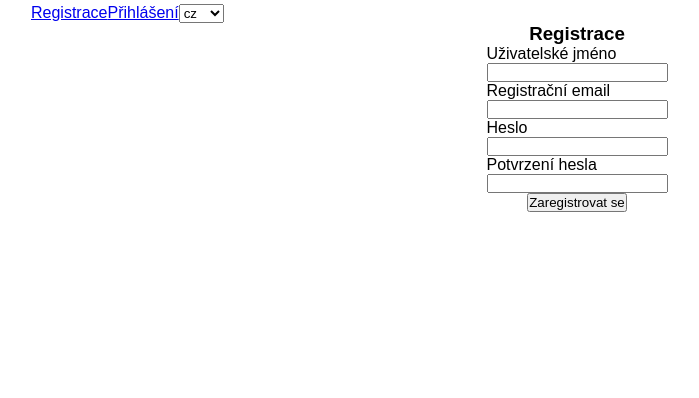
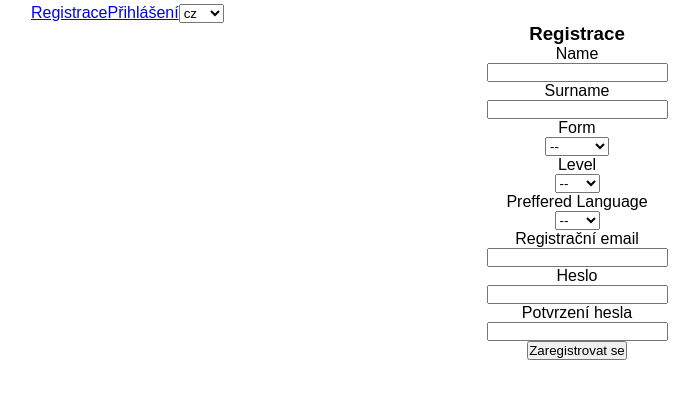
Before and after one commit to jaroslavhuss/subjectmanmern, a React (Create React App) app in the folder client/: page /registration in a window 1280 px wide. Shown: the top 398 px of the page, without its empty margins (63-762 px from the left). Built offline with nearby package versions, Linux system fonts and the light colour scheme; no server answers.

Commit message:
student update

```diff
--- a/client/src/routes/Register.tsx
+++ b/client/src/routes/Register.tsx
@@ -8,7 +8,12 @@ import { authUserFailed } from "../store/reducers/auth";
 import { useNavigate } from "react-router-dom";
 const Register = () => {
     const navigate = useNavigate();
-    const [username, setUsername] = useState<string>("")
+    //const [username, setUsername] = useState<string>("");
+    const [name, setName] = useState<string>("");
+    const [surname, setSurname] = useState<string>("");
+    const [form, setForm] = useState<string>("");
+    const [level, setLevel] = useState<string>("");
+    const [prefferedLanguage, setPrefferedLanguage] = useState<string>("");
     const [email, setEmail] = useState<string>("")
     const [password, setPassword] = useState<string>("")
     const [confirmedPassword, setConfirmedPassword] = useState<string>("")
@@ -21,25 +26,18 @@ const Register = () => {
     })
     const submitForm = async (e: any) => {
         e.preventDefault();
-        if (username.length <= 5) {
-            //
-            dispatch(authUserFailed())
-            setErrorMessage("Username is missing")
-            setErrorStatus(false)
-        } else if (!validator.isEmail(email)) {
-            setErrorMessage("Email is missing or this is invalid email")
+        if (name === "" && surname === "" && form === "" && level === "" && prefferedLanguage === "") {
+            setErrorMessage("All fields are mandatory")
             setErrorStatus(false)
             dispatch(authUserFailed())
-        } else if (password.length < 1 && password.length > 5) {
-            setErrorMessage("Password is missing or its length is lesser than 6 characters")
+        }
+        else if (password !== confirmedPassword) {
+            setErrorMessage("Passwords does not match!")
             setErrorStatus(false)
             dispatch(authUserFailed())
-        } else if (confirmedPassword.length < 1) {
-            dispatch(authUserFailed())
-            setErrorMessage("Confirmed password is missing")
-            setErrorStatus(false)
-        } else if (password !== confirmedPassword) {
-            setErrorMessage("Password does not match the confirmed password")
+        }
+        else if (!validator.isEmail(email)) {
+            setErrorMessage("Email is missing or this is invalid email")
             setErrorStatus(false)
             dispatch(authUserFailed())
         }
@@ -51,7 +49,11 @@ const Register = () => {
                     },
                     method: "post",
                     body: JSON.stringify({
-                        username,
+                        name,
+                        surname,
+                        level,
+                        form,
+                        language: prefferedLanguage,
                         email,
                         password
                     })
@@ -77,14 +79,47 @@ const Register = () => {
     return (
         <div className="column-center">
             <h3><Translate translationChunk='register' /></h3>
-            <form onSubmit={submitForm} className="column-center">
-                <label htmlFor="username">
-                    {
-                        //@ts-ignore
-                        Lang.usernameRegister[lang]
+            <form onSubmit={submitForm} className="column-center" autoComplete="off" style={{ textAlign: "center" }}>
+                <label htmlFor="name">
+                    Name <br />
+                    <input value={name} onChange={(e) => { setName(e.target.value) }} type="text" name="name" />
+                </label>
+                <label htmlFor="surname">
+                    Surname <br />
+                    <input value={surname} onChange={(e) => { setSurname(e.target.value) }} type="text" name="surname" />
+                </label>
+                <label htmlFor="form">
+                    Form <br />
+                    <select onChange={(e) => {
+                        setForm(e.target.value)
                     }
-                    <br />
-                    <input onChange={(e) => { setUsername(e.target.value) }} type="text" name="username" />
+                    }>
+                        <option value="">--</option>
+                        <option value="daily">Daily</option>
+                        <option value="distant">Distant</option>
+                    </select>
+                </label>
+                <label htmlFor="level">
+                    Level <br />
+                    <select onChange={(e) => {
+                        setLevel(e.target.value)
+                    }
+                    }>
+                        <option value="">--</option>
+                        <option value="Ing.">Ing.</option>
+                        <option value="Bc.">Bc.</option>
+                    </select>
+                </label>
+                <label htmlFor="Language">
+                    Preffered Language <br />
+                    <select onChange={(e) => {
+                        setPrefferedLanguage(e.target.value)
+                    }
+                    }>
+                        <option value="">--</option>
+                        <option value="eng">eng</option>
+                        <option value="cz">cz</option>
+                    </select>
                 </label>
                 <label htmlFor="email">
                     {
@@ -92,7 +127,7 @@ const Register = () => {
                         Lang.emailRegister[lang]
                     }
                     <br />
-                    <input onChange={(e) => { setEmail(e.target.value) }} type="email" name="email" />
+                    <input value={email} onChange={(e) => { setEmail(e.target.value) }} type="email" name="email" autoComplete="off" />
                 </label>
                 <label htmlFor="password">
                     {
@@ -100,7 +135,7 @@ const Register = () => {
                         Lang.passwordRegister[lang]
                     }
                     <br />
-                    <input onChange={(e) => { setPassword(e.target.value) }} type="password" name="password" />
+                    <input value={password} onChange={(e) => { setPassword(e.target.value) }} type="password" name="password" />
                 </label>
                 <label htmlFor="password-cofirm">
                     {
@@ -108,7 +143,7 @@ const Register = () => {
                         Lang.passwordConfirmRegister[lang]
                     }
                     <br />
-                    <input onChange={(e) => { setConfirmedPassword(e.target.value) }} type="password" name="password-cofirm" />
+                    <input value={confirmedPassword} onChange={(e) => { setConfirmedPassword(e.target.value) }} type="password" name="password-cofirm" />
                 </label>
                 <input type="submit" value={
                     //@ts-ignore
--- a/client/src/routes/StudentsDashboard.tsx
+++ b/client/src/routes/StudentsDashboard.tsx
@@ -17,7 +17,10 @@ const StudentsDashboard = () => {
         {authState.isAuthenticated &&
             <div>
                 <h1>Studentský Dashboard</h1>
-                <p>Student: {authState.user.username} | {authState.user.email}</p>
+                <p>Student: {authState.user.name} {authState.user.surname} | {authState.user.email}</p>
+                <p>Forma studia: {authState.user.form}</p>
+                <p>Level studia: {authState.user.level}</p>
+                <p>Jazyk studia: {authState.user.language}</p>
                 <div className="flex-row">
                     <div className="left-panel">
                         <label htmlFor="subject-search">
```
Also changed, not shown: 6 other files (tests, documents, lock files or other folders).
